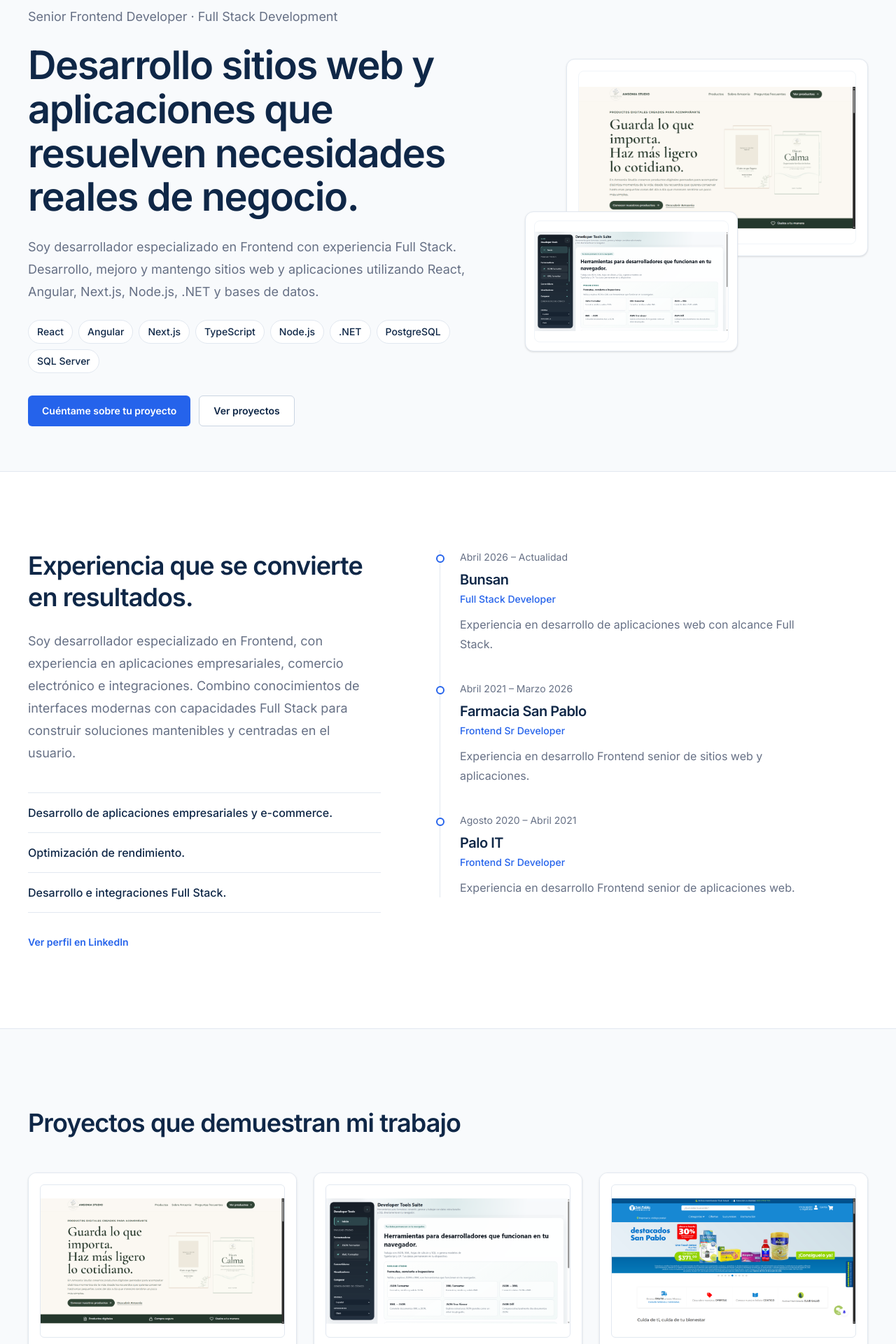
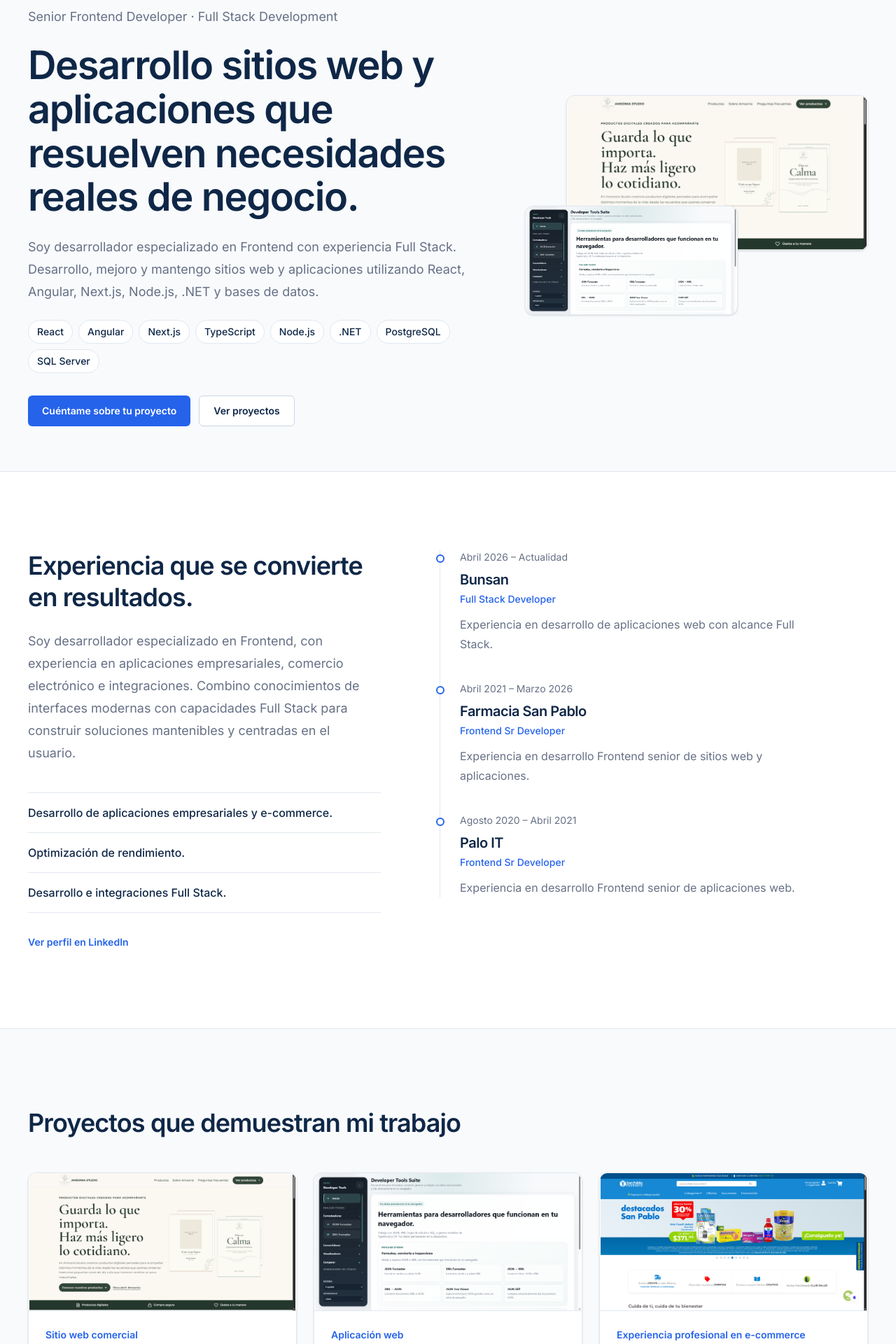
Before and after one commit to carlospablob/portafolio, a Next.js app: page / in a window 1280 px wide. Shown: the part 160-2080 px from the top of the page at 70% size. Built offline with nearby package versions, Linux system fonts and the light colour scheme.

Commit message:
style: ajusta proporción de capturas en hero y proyectos

```diff
--- a/src/components/hero/Hero.tsx
+++ b/src/components/hero/Hero.tsx
@@ -76,34 +76,30 @@ export function Hero() {
       </div>
 
       <div className="relative mx-auto w-full max-w-lg lg:max-w-none">
-        <div className="ml-auto w-[88%] rounded-xl border border-slate-200 bg-white p-3 shadow-sm sm:p-4">
-          <div className="relative aspect-[16/10] overflow-hidden rounded-lg border border-slate-100 bg-white">
+        <div className="relative ml-auto aspect-[1920/989] w-[88%] overflow-hidden rounded-xl border border-slate-200 bg-white shadow-sm">
           <Image
             src={primaryProject.image.src}
             alt={primaryProject.image.alt}
             fill
-              sizes="(max-width: 640px) 78vw, (max-width: 1024px) 440px, 460px"
-              className="object-contain object-center"
+            sizes="(max-width: 640px) 88vw, 454px"
+            className="object-contain"
             loading="eager"
             fetchPriority="high"
             unoptimized
           />
         </div>
-        </div>
-        <div className="relative -mt-10 w-[62%] rounded-xl border border-slate-200 bg-white p-2.5 shadow-sm sm:-mt-16 sm:p-3">
-          <div className="relative aspect-[16/10] overflow-hidden rounded-lg border border-slate-100 bg-white">
+        <div className="relative -mt-10 aspect-[1920/989] w-[62%] overflow-hidden rounded-xl border border-slate-200 bg-white shadow-sm sm:-mt-16">
           <Image
             src={secondaryProject.image.src}
             alt={secondaryProject.image.alt}
             fill
-              sizes="(max-width: 640px) 55vw, (max-width: 1024px) 310px, 330px"
-              className="object-contain object-center"
+            sizes="(max-width: 640px) 62vw, 320px"
+            className="object-contain"
             loading="lazy"
             unoptimized
           />
         </div>
       </div>
-      </div>
     </section>
   );
 }
--- a/src/components/projects/Projects.tsx
+++ b/src/components/projects/Projects.tsx
@@ -31,18 +31,16 @@ export function Projects() {
                 key={name}
                 className="flex min-w-0 flex-col overflow-hidden rounded-xl border border-slate-200 bg-white shadow-sm"
               >
-                <div className="border-b border-slate-200 bg-white p-4">
-                  <div className="relative aspect-[16/10] overflow-hidden rounded-md border border-slate-200 bg-white">
+                <div className="relative aspect-[1920/989] overflow-hidden border-b border-slate-200 bg-white">
                   <Image
                     src={image.src}
                     alt={image.alt}
                     fill
-                      sizes="(max-width: 767px) calc(100vw - 80px), (max-width: 1023px) calc((100vw - 104px) / 2), 352px"
-                      className="object-contain object-center"
+                    sizes="(max-width: 767px) calc(100vw - 64px), (max-width: 1023px) calc((100vw - 104px) / 2), 384px"
+                    className="object-contain"
                     loading="lazy"
                     unoptimized
                   />
-                  </div>
                 </div>
 
                 <div className="flex flex-1 flex-col p-6">
```
Lines whose indentation alone changed are shown as unchanged.
